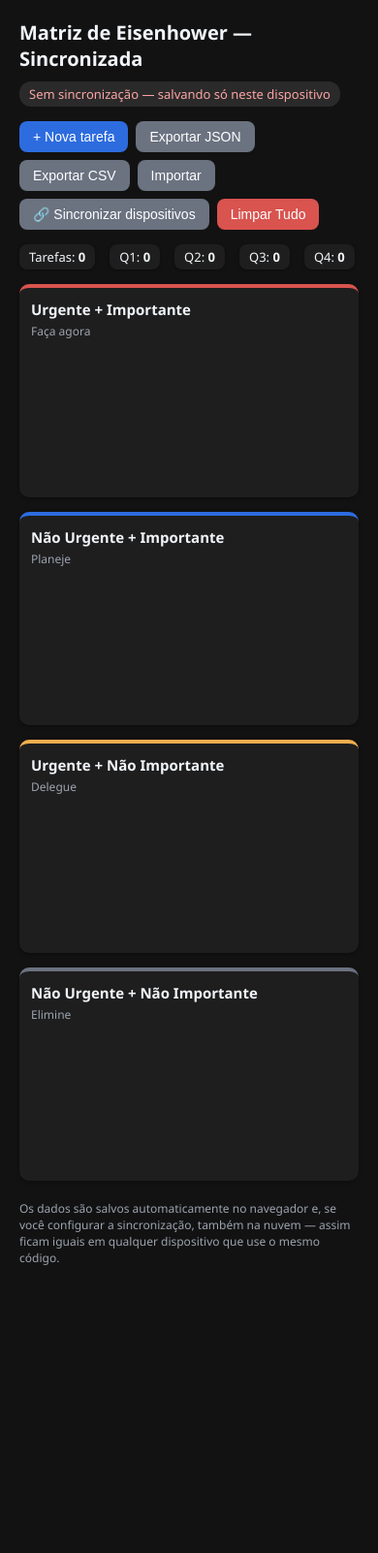
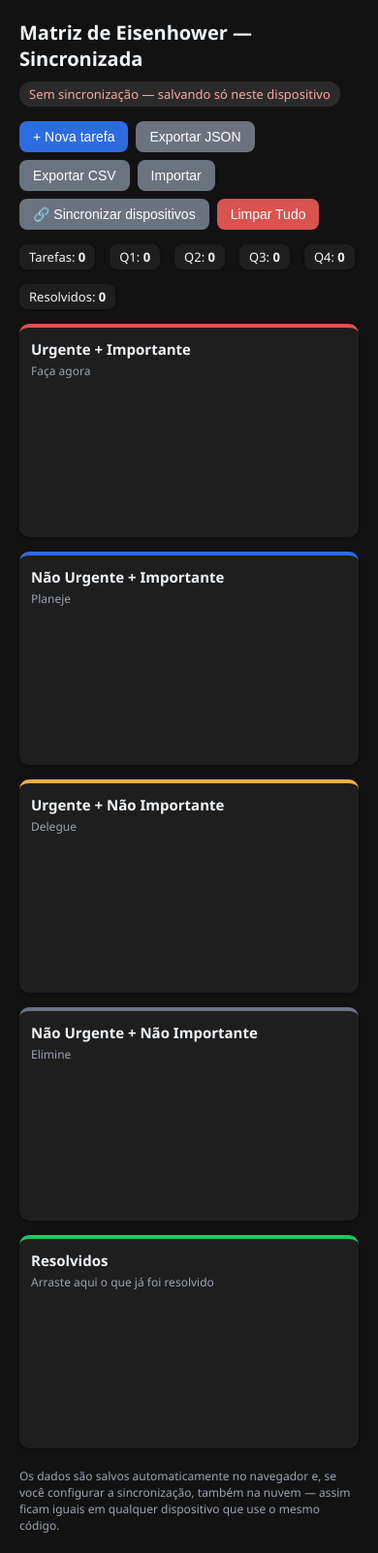
Before and after one commit to siaps-varjota/MATRIZ-DE-EISENHOWER, a plain HTML site: page index.html in a window 390 px wide. Shown: the whole page at 97% size. Before the commit the page ends 1326 px from the top, so only its background shows below. Drawn offline with Linux system fonts and the light colour scheme.

Commit message:
Update index.html

```diff
--- a/index.html
+++ b/index.html
@@ -69,7 +69,11 @@
 
   .grid {
     display: grid;
-    grid-template-columns: 1fr 1fr;
+    grid-template-columns: 1fr 1fr 1fr;
+    grid-template-rows: repeat(2, 1fr);
+    grid-template-areas:
+      "q1 q2 q5"
+      "q3 q4 q5";
     gap: 15px;
   }
   .quadrant {
@@ -78,6 +82,8 @@
     padding: 12px;
     min-height: 220px;
     box-shadow: 0 1px 4px rgba(0,0,0,.35);
+    display: flex;
+    flex-direction: column;
   }
   .quadrant h2 {
     font-size: 15px;
@@ -88,10 +94,12 @@
     color: #9ca3af;
     margin-bottom: 10px;
   }
-  #q1 { border-top: 4px solid #d9534f; }
-  #q2 { border-top: 4px solid #2d6cdf; }
-  #q3 { border-top: 4px solid #f0ad4e; }
-  #q4 { border-top: 4px solid #6b7280; }
+  #q1 { border-top: 4px solid #d9534f; grid-area: q1; }
+  #q2 { border-top: 4px solid #2d6cdf; grid-area: q2; }
+  #q3 { border-top: 4px solid #f0ad4e; grid-area: q3; }
+  #q4 { border-top: 4px solid #6b7280; grid-area: q4; }
+  #q5 { border-top: 4px solid #22c55e; grid-area: q5; }
+  #q5 .task-list { flex: 1; }
 
   .task-list { min-height: 100px; }
   .task {
@@ -158,8 +166,17 @@
 
   footer { margin-top: 20px; font-size: 12px; color: #9ca3af; }
 
-  @media (max-width: 600px) {
-    .grid { grid-template-columns: 1fr; }
+  @media (max-width: 900px) {
+    .grid {
+      grid-template-columns: 1fr;
+      grid-template-rows: none;
+      grid-template-areas:
+        "q1"
+        "q2"
+        "q3"
+        "q4"
+        "q5";
+    }
   }
 </style>
 </head>
@@ -186,6 +203,7 @@
   <span>Q2: <b id="countQ2">0</b></span>
   <span>Q3: <b id="countQ3">0</b></span>
   <span>Q4: <b id="countQ4">0</b></span>
+  <span>Resolvidos: <b id="countQ5">0</b></span>
 </div>
 
 <div class="grid">
@@ -209,6 +227,11 @@
     <div class="subtitle">Elimine</div>
     <div class="task-list" id="list-q4"></div>
   </div>
+  <div class="quadrant" id="q5" ondragover="allowDrop(event)" ondrop="drop(event, 'q5')">
+    <h2>Resolvidos</h2>
+    <div class="subtitle">Arraste aqui o que já foi resolvido</div>
+    <div class="task-list" id="list-q5"></div>
+  </div>
 </div>
 
 <footer>
@@ -230,6 +253,7 @@
       <option value="q2">Não Urgente + Importante (Q2)</option>
       <option value="q3">Urgente + Não Importante (Q3)</option>
       <option value="q4">Não Urgente + Não Importante (Q4)</option>
+      <option value="q5">Resolvidos</option>
     </select>
     <div class="modal-actions">
       <button class="secondary" onclick="closeTaskModal()">Cancelar</button>
@@ -351,7 +375,7 @@ function persist() {
 
 /* -------- Renderização -------- */
 function renderTasks() {
-  ['q1','q2','q3','q4'].forEach(q => {
+  ['q1','q2','q3','q4','q5'].forEach(q => {
     document.getElementById('list-' + q).innerHTML = '';
   });
 
@@ -378,7 +402,7 @@ function renderTasks() {
   });
 
   document.getElementById('countTotal').textContent = tasks.length;
-  ['q1','q2','q3','q4'].forEach(q => {
+  ['q1','q2','q3','q4','q5'].forEach(q => {
     document.getElementById('count' + q.toUpperCase()).textContent =
       tasks.filter(t => t.quadrant === q).length;
   });
```
